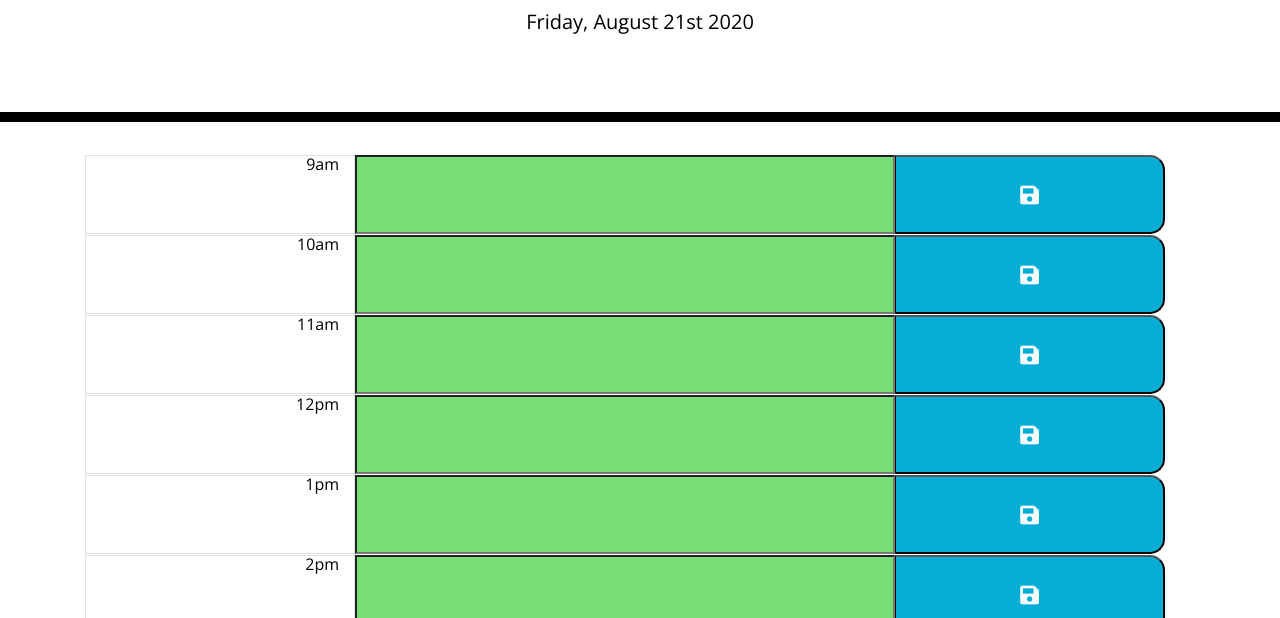
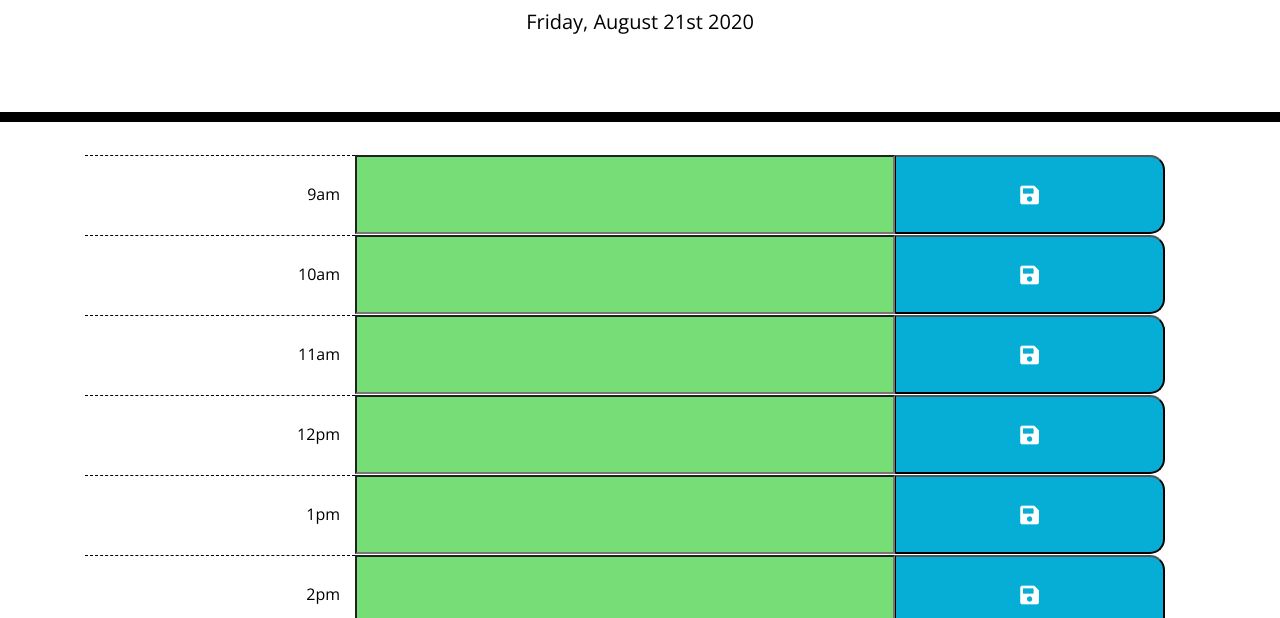
Before and after one commit to abraspin/UTA-H5-Work-Day-Scheduler-AAS, a plain HTML site: page index.html in a window 1280 px wide. Shown: the part 182-800 px from the top of the page. Drawn offline with nearby package versions, Linux system fonts and the light colour scheme.

Commit message:
hour and clear all todos styling

```diff
--- a/javascript.js
+++ b/javascript.js
@@ -60,7 +60,7 @@ function renderRows() {
 
     // Then we add the 1st column, which contains the hour
     // TODO: experiment with a template literal here!!
-    var hourColumn = $("<div class='text-right hour col-md-3 border'></div>");
+    var hourColumn = $("<div class='text-right hour col-md-3'></div>");
     // this one line of code took like 20 minutes...one line...LEARNING!
     hourColumn.text(dayHour.format("ha"));
     newRow.append(hourColumn);
@@ -119,7 +119,7 @@ function prefill() {
 }
 
 function renderClearAllButton(bodyElement) {
-  var clearToDoButton = $("<button  class = 'clear-hour btn btn-primary  center col-md-3' />");
+  var clearToDoButton = $("<button  class = 'clear-hour my-2 btn btn-primary  center col-md-3' />");
   //TODO: how do I do a newline? /n? /r? /n/r/ ?? ?
   clearToDoButton.text("Click Here to clear all To-do's");
   bodyElement.append(clearToDoButton);
--- a/style.css
+++ b/style.css
@@ -34,6 +34,7 @@ textarea {
   white-space: pre-wrap;
   height: 80px;
   border-top: 1px solid white;
+  border-left: none;
   ;
 }
 
@@ -41,6 +42,8 @@ textarea {
   background-color: #ffffff;
   color: #000000;
   border-top: 1px dashed #000000;
+  border-left: none;
+  padding-top: 2.75%;
 }
 
 .past {
@@ -59,6 +62,7 @@ textarea {
 }
 
 .saveBtn {
+  /* border-color: yellow; */
   border-left: 1px solid black;
   border-top-right-radius: 15px;
   border-bottom-right-radius: 15px;
```
